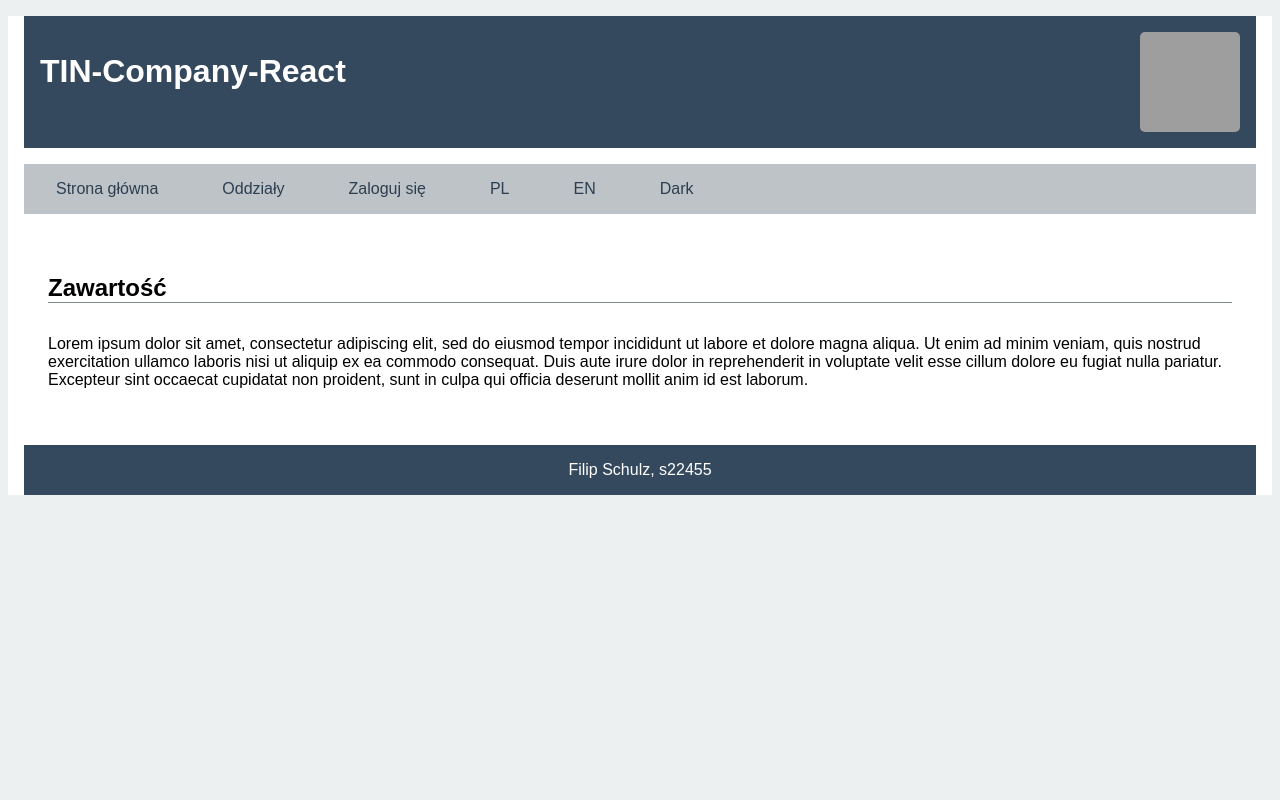
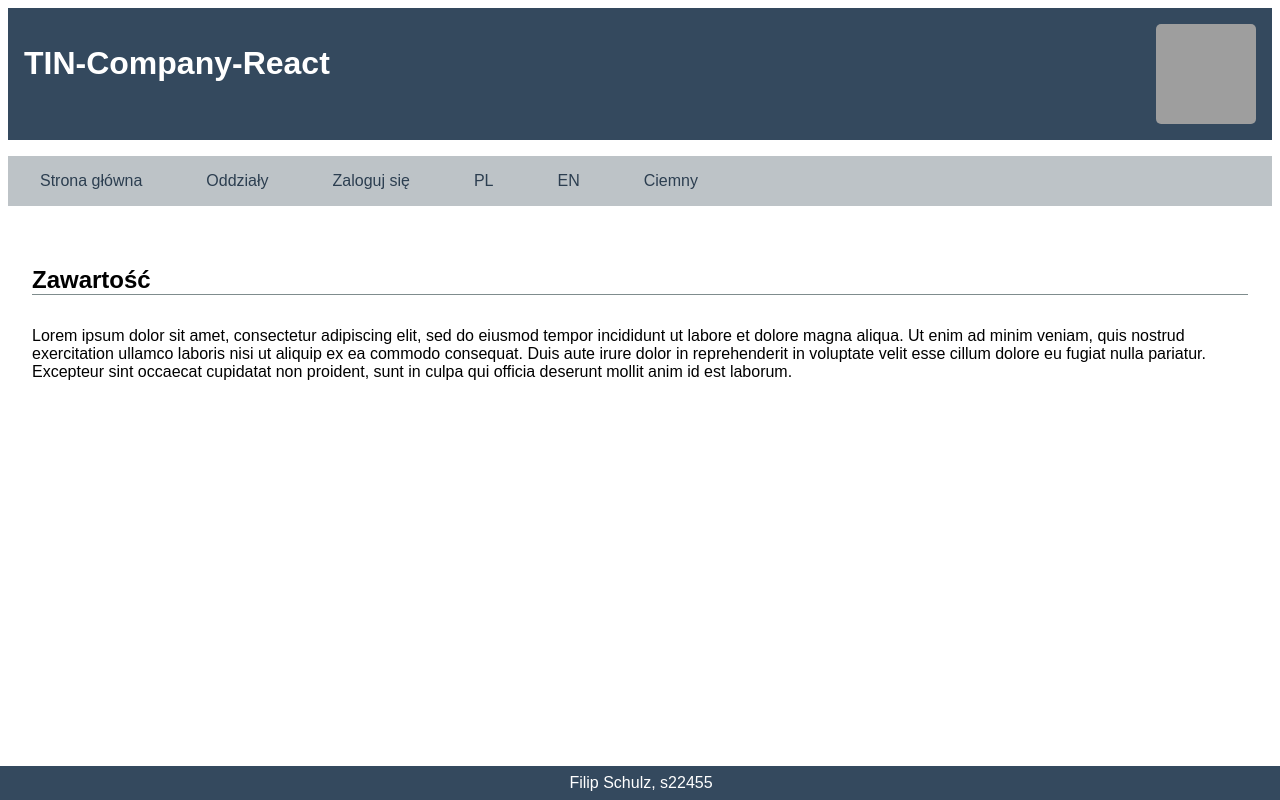
Before and after one commit to FiFSCH/TIN_MP3_React, a React (Create React App) app: page / in a window 1280 px wide. Built offline with nearby package versions, Linux system fonts and the light colour scheme; grey boxes are pictures that could not be loaded.

Commit message:
translated two buttons and fixed footer on the bottom

```diff
--- a/public/css/style.css
+++ b/public/css/style.css
@@ -1,5 +1,5 @@
 html {
-    background-color: #ecf0f1;
+    background-color: inherit;
     font-family: sans-serif;
     min-height: 100%;
 }
@@ -13,9 +13,6 @@ header, main, footer {
     background-color: white;
 }
 
-header, main, footer, nav {
-    margin: 1rem;
-}
 
 header, footer {
     background-color: #34495e;
@@ -75,7 +72,18 @@ main {
 }
 
 footer {
-    text-align: center
+    text-align: center;
+    position: fixed;
+    bottom: 0;
+    width: 100%;
+    height: 2rem;
+    padding: 1px;
+    left: 0;
+    display: flex;
+    right: 0;
+    justify-content: center;
+    align-items: center;
+    margin-top: 10px;
 }
 
 main h2 {
@@ -430,6 +438,6 @@ input {
     background-color: #ecf0f1;
 }
 
-a{
+a {
     color: inherit;
 }
--- a/public/index.html
+++ b/public/index.html
@@ -1,5 +1,5 @@
 <!DOCTYPE html>
-<html lang="en">
+<html lang="en" value>
 <head>
     <meta charset="utf-8"/>
     <link rel="stylesheet" href="/css/style.css"/>
--- a/src/components/ fragments/Navigation.js
+++ b/src/components/ fragments/Navigation.js
@@ -32,7 +32,7 @@ class Navigation extends React.Component {
                     <button onClick={() => this.handleLanguageChange('en')}>EN</button>
                 </li>
                 <li>
-                    {this.props.theme === "light" ?<button onClick={() => this.props.switchTheme()}>Dark</button> : <button onClick={() => this.props.switchTheme()}>Light</button>}
+                    {this.props.theme === "light" ?<button onClick={() => this.props.switchTheme()}>{this.props.t('dark')}</button> : <button onClick={() => this.props.switchTheme()}>{this.props.t('light')}</button>}
                 </li>
             </ul>
         </nav>);
--- a/src/locales/en.json
+++ b/src/locales/en.json
@@ -2,6 +2,8 @@
   "main-page": {
     "content": "Content"
   },
+  "light" : "Light",
+  "dark" : "Dark",
   "confirm": "Are you sure?",
   "error": "Error: ",
   "loading": "Loading...",
--- a/src/locales/pl.json
+++ b/src/locales/pl.json
@@ -2,6 +2,8 @@
   "main-page": {
     "content": "Zawartość"
   },
+  "light" : "Jasny",
+  "dark" : "Ciemny",
   "confirm": "Na pewno?",
   "error": "Błąd: ",
   "loading": "Wczytywanie...",
```
